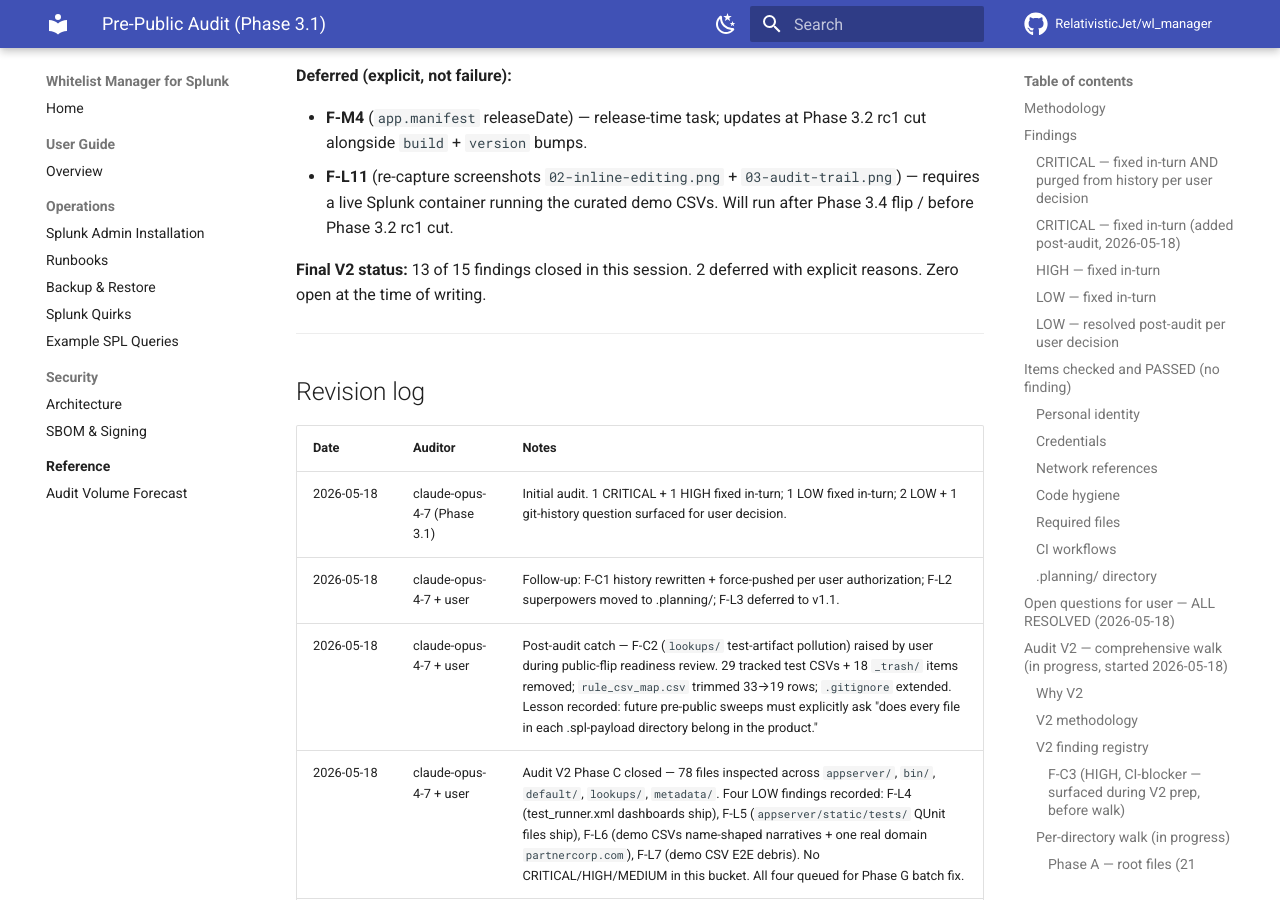
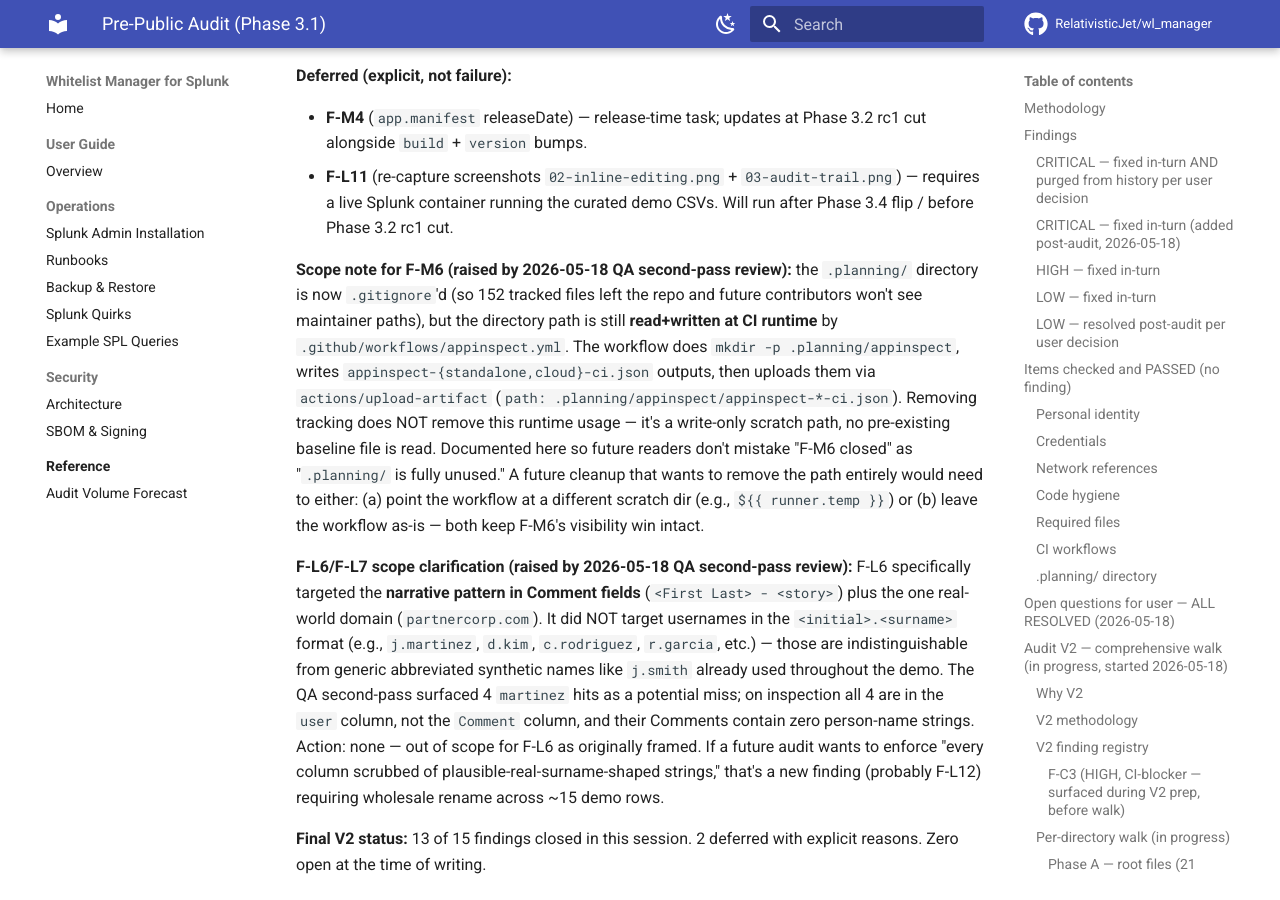
Before and after one commit to RelativisticJet/wl_manager, an MkDocs documentation site: the page built from docs/PRE_PUBLIC_AUDIT.md, in a window 1280 px wide and 900 px high, scrolled down 33018 px. Built offline with MkDocs 1.6.1 and Material for MkDocs 9.7.7, drawn with Linux system fonts in a browser that asks for light colours; comment, search, counter and statistics services are not loaded.

Commit message:
docs(release): Phase G QA follow-up — F-M6 CI dependency + F-L6 scope clarification
Second-pass QA review of Audit V2 Phase G batch (HEAD ae44918) raised
two notes against the closure section:

  1. F-M6 (.planning/ untrack) is correctly scoped to version control
     but the directory is NOT unused — .github/workflows/appinspect.yml
     does mkdir -p .planning/appinspect, writes
     appinspect-{standalone,cloud}-ci.json outputs, and uploads them as
     artifacts. Removing tracking doesn't break this (write-only scratch
     path, no pre-existing baseline read). Documented in audit doc so
     future readers don't read 'F-M6 closed' as 'directory fully unused'.

  2. QA also flagged 4 'martinez' grep hits as a potential F-L6 miss.
     On inspection all 4 are usernames in <initial>.<surname> format in
     the user column — F-L6 specifically targeted name-narratives in
     the Comment column plus one real-world domain. Usernames like
     j.martinez, d.kim, c.rodriguez, r.garcia are indistinguishable
     from generic abbreviated synthetic names (j.smith, alice, etc.)
     and were intentionally left in scope. Disagreement logged with
     evidence in audit doc; out of scope for F-L6 as originally framed.

Neither resolved a real bug — both are documentation/scope clarifications
that make the closure record audit-proof against the next reviewer
asking the same questions.

```diff
--- a/docs/PRE_PUBLIC_AUDIT.md
+++ b/docs/PRE_PUBLIC_AUDIT.md
@@ -1061,6 +1061,37 @@
 - **F-M4** (`app.manifest` releaseDate) — release-time task; updates at Phase 3.2 rc1 cut alongside `build` + `version` bumps.
 - **F-L11** (re-capture screenshots `02-inline-editing.png` + `03-audit-trail.png`) — requires a live Splunk container running the curated demo CSVs. Will run after Phase 3.4 flip / before Phase 3.2 rc1 cut.
 
+**Scope note for F-M6 (raised by 2026-05-18 QA second-pass review):**
+the `.planning/` directory is now `.gitignore`'d (so 152 tracked files
+left the repo and future contributors won't see maintainer paths), but
+the directory path is still **read+written at CI runtime** by
+`.github/workflows/appinspect.yml`. The workflow does
+`mkdir -p .planning/appinspect`, writes
+`appinspect-{standalone,cloud}-ci.json` outputs, then uploads them via
+`actions/upload-artifact` (`path: .planning/appinspect/appinspect-*-ci.json`).
+Removing tracking does NOT remove this runtime usage — it's a
+write-only scratch path, no pre-existing baseline file is read.
+Documented here so future readers don't mistake "F-M6 closed" as
+"`.planning/` is fully unused." A future cleanup that wants to remove
+the path entirely would need to either: (a) point the workflow at a
+different scratch dir (e.g., `${{ runner.temp }}`) or (b) leave the
+workflow as-is — both keep F-M6's visibility win intact.
+
+**F-L6/F-L7 scope clarification (raised by 2026-05-18 QA second-pass review):**
+F-L6 specifically targeted the **narrative pattern in Comment fields**
+(`<First Last> - <story>`) plus the one real-world domain
+(`partnercorp.com`). It did NOT target usernames in the
+`<initial>.<surname>` format (e.g., `j.martinez`, `d.kim`,
+`c.rodriguez`, `r.garcia`, etc.) — those are indistinguishable from
+generic abbreviated synthetic names like `j.smith` already used
+throughout the demo. The QA second-pass surfaced 4 `martinez` hits
+as a potential miss; on inspection all 4 are in the `user` column,
+not the `Comment` column, and their Comments contain zero person-name
+strings. Action: none — out of scope for F-L6 as originally framed.
+If a future audit wants to enforce "every column scrubbed of
+plausible-real-surname-shaped strings," that's a new finding (probably
+F-L12) requiring wholesale rename across ~15 demo rows.
+
 **Final V2 status:** 13 of 15 findings closed in this session. 2 deferred with explicit reasons. Zero open at the time of writing.
 
 ---
```
